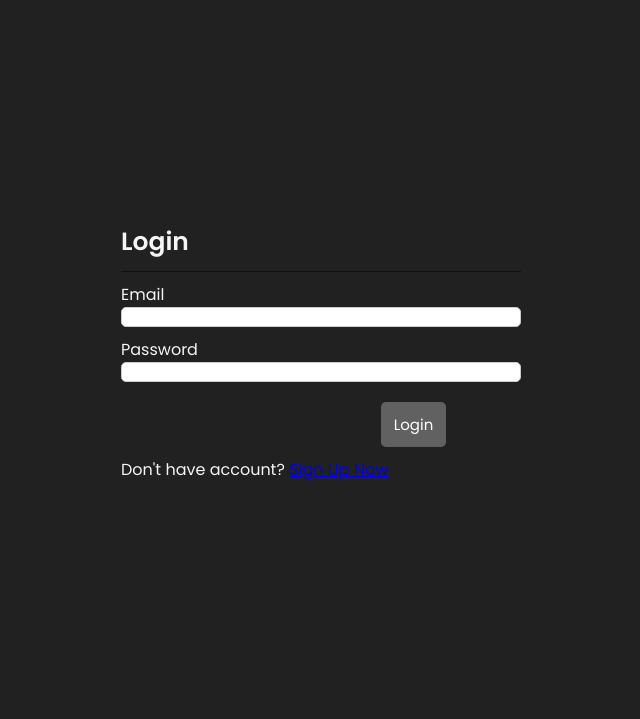
After one commit to CodeWizarz/tulips, a PHP site: page /signin.php in a window 1280 px wide. The commit adds this page. Shown: the top 719 px of the page, without its empty margins (319-959 px from the left). Run offline with PHP 8.4, Linux system fonts and the light colour scheme.

Commit message:
Signin Signup Functionality

```diff
--- /dev/null
+++ b/php/config.php
@@ -0,0 +1,5 @@
+<?php
+
+ $con = mysqli_connect("localhost","root","","tutorial") or die("Couldn't connect");
+
+?>
--- /dev/null
+++ b/php/logout.php
@@ -0,0 +1,5 @@
+<?php
+      session_start();
+      session_destroy();
+      header("Location: ../signin.php");
+?>
--- /dev/null
+++ b/signin.php
@@ -0,0 +1,69 @@
+<?php
+   session_start();
+?>
+<!DOCTYPE html>
+<html lang="en">
+<head>
+    <meta charset="UTF-8">
+    <meta http-equiv="X-UA-Compatible" content="IE=edge">
+    <meta name="viewport" content="width=device-width, initial-scale=1.0">
+    <link rel="stylesheet" href="styles/style.css">
+    <title>Login</title>
+</head>
+<body>
+      <div class="container">
+        <div class="box form-box">
+            <?php
+
+              include("php/config.php");
+              if(isset($_POST['submit'])){
+                $email = mysqli_real_escape_string($con,$_POST['email']);
+                $password = mysqli_real_escape_string($con,$_POST['password']);
+
+                $result = mysqli_query($con,"SELECT * FROM users WHERE Email='$email' AND Password='$password' ") or die("Select Error");
+                $row = mysqli_fetch_assoc($result);
+
+                if(is_array($row) && !empty($row)){
+                    $_SESSION['valid'] = $row['Email'];
+                    $_SESSION['username'] = $row['Username'];
+                    $_SESSION['age'] = $row['Age'];
+                    $_SESSION['id'] = $row['Id'];
+                }else{
+                    echo "<div class='message'>
+                      <p>Wrong Username or Password</p>
+                       </div> <br>";
+                   echo "<a href='signin.php'><button class='btn'>Go Back</button>";
+
+                }
+                if(isset($_SESSION['valid'])){
+                    header("Location: welcome.php");
+                }
+              }else{
+
+
+            ?>
+            <header>Login</header>
+            <form action="" method="post">
+                <div class="field input">
+                    <label for="email">Email</label>
+                    <input type="text" name="email" id="email" autocomplete="off" required>
+                </div>
+
+                <div class="field input">
+                    <label for="password">Password</label>
+                    <input type="password" name="password" id="password" autocomplete="off" required>
+                </div>
+
+                <div class="field">
+
+                    <input type="submit" class="btn" name="submit" value="Login" required>
+                </div>
+                <div class="links">
+                    Don't have account? <a href="signup.php">Sign Up Now</a>
+                </div>
+            </form>
+        </div>
+        <?php } ?>
+      </div>
+</body>
+</html>
--- /dev/null
+++ b/styles/style.css
@@ -0,0 +1,144 @@
+@import url('https://fonts.googleapis.com/css2?family=Poppins:wght@200;300;400;500;600;700&display=swap');
+*{
+    padding: 0;
+    margin: 0;
+    box-sizing: border-box;
+    font-family: 'Poppins',sans-serif;
+}
+body{
+    background: #212121;
+    color: #f5f5f5;
+}
+.container{
+    display: flex;
+    align-items: center;
+    justify-content: center;
+    min-height: 90vh;
+    background: #212121;
+    color: #f5f5f5;
+    position: relative;
+}
+.box{
+    background: #212121;
+    display: flex;
+    flex-direction: column;
+    padding: 25px 25px;
+    border-radius: 20px;
+    /* box-shadow: 0 0 128px 0 rgba(0,0,0,0.1),
+                0 32px 64px -48px rgba(0,0,0,0.5); */
+}
+.form-box{
+    width: 450px;
+    margin: 0px 10px;
+}
+.form-box header{
+    font-size: 25px;
+    font-weight: 600;
+    padding-bottom: 10px;
+    border-bottom: 1px solid #111111;
+    margin-bottom: 10px;
+}
+.form-box form .field{
+    display: flex;
+    margin-bottom: 10px;
+    flex-direction: column;
+
+}
+.form-box form .input input{
+    height: 20px;
+    width: 100%;
+    font-size: 12px;
+    padding: 0 10px;
+    border-radius: 5px;
+    border: 1px solid #ccc;
+    outline: none;
+}
+.btn{
+    height: 45px;
+    width: 65px;
+    background: #616161;
+    border: 0;
+    border-radius: 5px;
+    color: white;
+    font-size: 15px;
+    cursor: pointer;
+    transition: all .3s;
+    margin-top: 10px;
+    margin-left: 260px;
+    padding: 0px 10px;
+}
+.btn:hover{
+    background: #BDBDBD;
+    /* transition: transform 0.5s; */
+}
+.submit{
+    width: 100%;
+}
+.links{
+    margin-bottom: 15px;
+}
+
+/********* Home *****************/
+
+.nav{
+    background: #fff;
+    display: flex;
+    flex-direction: row;
+    justify-content: space-around;
+    line-height: 60px;
+    z-index: 100;
+}
+.logo{
+    font-size: 25px;
+    font-weight: 900;
+
+}
+.logo a{
+    text-decoration: none;
+    color: #000;
+}
+.right-links a{
+    padding: 0 10px;
+}
+main{
+    display: flex;
+    align-items: center;
+    justify-content: center;
+    margin-top: 60px;
+}
+.main-box{
+    display: flex;
+    flex-direction: column;
+    width: 70%;
+}
+.main-box .top{
+    display: flex;
+    flex-direction: row;
+    justify-content: space-between;
+}
+.bottom{
+    width: 100%;
+    margin-top: 20px;
+}
+@media only screen and (max-width:840px){
+    .main-box .top{
+        display: flex;
+        flex-direction: column;
+        justify-content: space-between;
+    }
+    .top .box{
+        margin: 10px 10px;
+    }
+    .bottom{
+        margin-top: 0;
+    }
+}
+.message{
+    text-align: center;
+    background: #f9eded;
+    padding: 15px 0px;
+    border:1px solid #699053;
+    border-radius: 5px;
+    margin-bottom: 10px;
+    color: red;
+}
```
Also changed, not shown: index.php (+129 -27 lines), preloader/preloader.css (added, +39 -0 lines), preloader/preloader.php (added, +13 -0 lines), signup.php (+82 -3 lines), sql/tutorial.sql (added, +7 -0 lines), welcome.php (added, +65 -0 lines), assets/red-spider.png (added), 1 other file.
